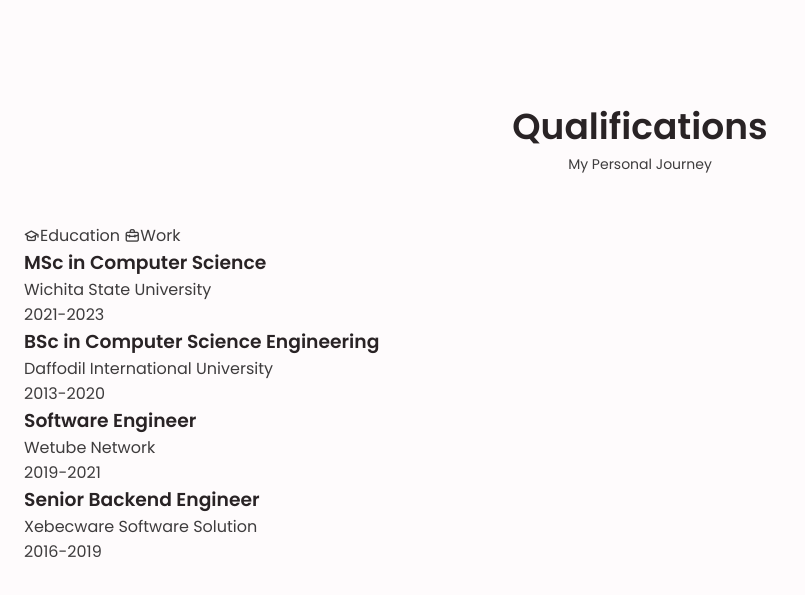
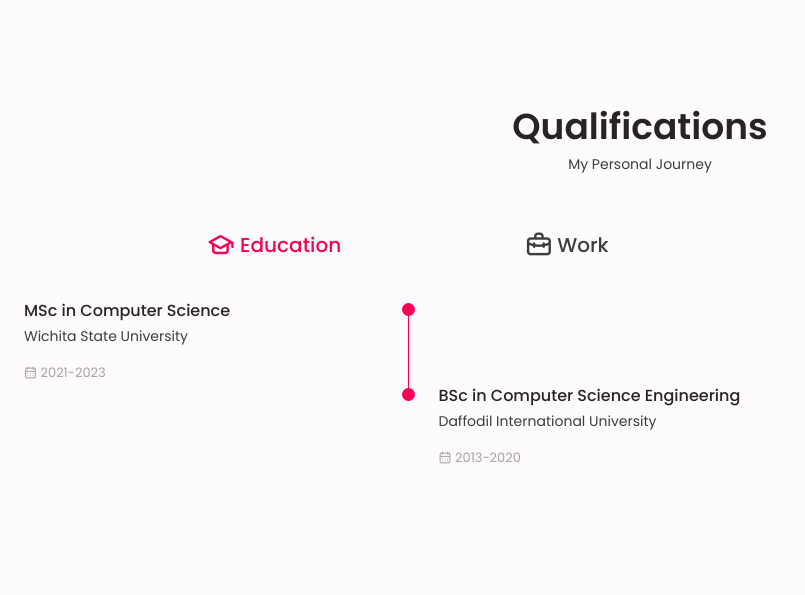
Before and after one commit to jhhemal/jhhemalnew, a plain HTML site: page index.html in a window 1280 px wide. Shown: the part 2368-2963 px from the top of the page, without its empty margins (0-805 px from the left). Drawn offline with nearby package versions, Linux system fonts and the light colour scheme.

Commit message:
Updated skills and skills css and js

```diff
--- a/css/styles.css
+++ b/css/styles.css
@@ -535,7 +535,76 @@
 }
 
 /*==================== QUALIFICATION ====================*/
+.qualification-tabs{
+    display: flex;
+    justify-content: space-evenly;
+    margin-bottom: var(--mb-2);
+}
 
+.qualification-button{
+    font-size: var(--h3-font-size);
+    font-weight: var(--font-medium);
+    cursor: pointer;
+}
+
+.qualification-button:hover{
+    color: var(--first-color);
+}
+
+.qualification-icon{
+    font-size: 1.8rem;
+    margin-right: var(--mb-0-25);
+}
+
+.qualification-data{
+    display: grid;
+    grid-template-columns: 1fr max-content 1fr;
+    column-gap: 1.5rem;
+}
+
+.qualification-title{
+    font-size: var(--normal-font-size);
+    font-weight: var(--font-medium);
+}
+
+.qualification-subtitle{
+    display: inline-block;
+    font-size: var(--small-font-size);
+    margin-bottom: var(--mb-1);
+}
+
+.qualification-calender{
+    font-size: var(--smaller-font-size);
+    color: var(--text-color-light);
+}
+
+.qualification-rounder{
+    display: inline-block;
+    width: 13px;
+    height: 13px;
+    background-color: var(--first-color);
+    border-radius: 50%;
+}
+
+.qualification-line{
+    display: block;
+    width: 1px;
+    height: 100%;
+    background-color: var(--first-color);
+    transform: translate(6px, -7px);
+}
+
+.qualification [data-content]{
+    display: none;
+}
+
+.qualification-active[data-content]{
+    display: block;
+}
+
+.qualification-button.qualification-active{
+    color: var(--first-color);
+}
 
 /*==================== SERVICES ====================*/
 
--- a/index.html
+++ b/index.html
@@ -403,24 +403,24 @@
 
                 <div class="qualification-container container">
                     <div class="qualification-tabs">
-                        <div class="qualification-button button-flex">
+                        <div class="qualification-button button-flex qualification-active" data-target="#education">
                             <i class="uil uil-graduation-cap qualification-icon"></i> Education
                         </div>
-                        <div class="qualification-button button-flex">
+                        <div class="qualification-button button-flex" data-target="#work">
                             <i class="uil uil-briefcase-alt qualification-icon"></i> Work
                         </div>
                     </div>
 
                     <div class="qualification-sections">
                         <!--==================== QUALIFICATION CONTENT 1 ====================-->
-                        <div class="qualification-content">
+                        <div class="qualification-content qualification-active" data-content id="education">
                             <!--==================== QUALIFICATION 1 ====================-->
                             <div class="qualification-data">
                                 <div>
                                     <h3 class="qualification-title">MSc in Computer Science</h3>
                                     <span class="qualification-subtitle">Wichita State University</span>
                                     <div class="qualification-calender">
-                                        <i class="uil uil-calender-alt"></i>
+                                        <i class="uil uil-calendar-alt"></i>
                                         2021-2023
                                     </div>
                                 </div>
@@ -433,18 +433,18 @@
 
                             <!--==================== QUALIFICATION 2 ====================-->
                             <div class="qualification-data">
+                                <div></div>
+                                <div>
+                                    <span class="qualification-rounder"></span>
+                                    <!-- <span class="qualification-line"></span> -->
+                                </div>
                                 <div>
                                     <h3 class="qualification-title">BSc in Computer Science Engineering</h3>
                                     <span class="qualification-subtitle">Daffodil International University</span>
                                     <div class="qualification-calender">
-                                        <i class="uil uil-calender-alt"></i>
+                                        <i class="uil uil-calendar-alt"></i>
                                         2013-2020
                                     </div>
-                                </div>
-
-                                <div>
-                                    <span class="qualification-rounder"></span>
-                                    <!-- <span class="qualification-line"></span> -->
                                 </div>
                             </div>
 
@@ -453,14 +453,14 @@
 
                     <div class="qualification-sections">
                         <!--==================== QUALIFICATION CONTENT 2 ====================-->
-                        <div class="qualification-content">
+                        <div class="qualification-content" data-content id="work">
                             <!--==================== QUALIFICATION 1 ====================-->
                             <div class="qualification-data">
                                 <div>
                                     <h3 class="qualification-title">Software Engineer</h3>
                                     <span class="qualification-subtitle">Wetube Network</span>
                                     <div class="qualification-calender">
-                                        <i class="uil uil-calender-alt"></i>
+                                        <i class="uil uil-calendar-alt"></i>
                                         2019-2021
                                     </div>
                                 </div>
@@ -473,18 +473,18 @@
 
                             <!--==================== QUALIFICATION 2 ====================-->
                             <div class="qualification-data">
+                                <div></div>
+                                <div>
+                                    <span class="qualification-rounder"></span>
+                                    <!-- <span class="qualification-line"></span> -->
+                                </div>
                                 <div>
                                     <h3 class="qualification-title">Senior Backend Engineer</h3>
                                     <span class="qualification-subtitle">Xebecware Software Solution</span>
                                     <div class="qualification-calender">
-                                        <i class="uil uil-calender-alt"></i>
+                                        <i class="uil uil-calendar-alt"></i>
                                         2016-2019
                                     </div>
-                                </div>
-
-                                <div>
-                                    <span class="qualification-rounder"></span>
-                                    <!-- <span class="qualification-line"></span> -->
                                 </div>
                             </div>
 
--- a/js/main.js
+++ b/js/main.js
@@ -51,6 +51,22 @@
 
 /*==================== QUALIFICATION TABS ====================*/
 
+const tabs = document.querySelectorAll('[data-target]');
+const tabContents = document.querySelectorAll('[data-content');
+
+tabs.forEach(tab => {
+    tab.addEventListener('click', ()=>{
+        const target = document.querySelector(tab.dataset.target);
+        tabContents.forEach(tabContent => {
+            tabContent.classList.remove('qualification-active');
+        })
+        target.classList.add('qualification-active');
+        tabs.forEach(tab => {
+            tab.classList.remove('qualification-active');
+        })
+        tab.classList.add('qualification-active');
+    })
+})
 
 /*==================== SERVICES MODAL ====================*/
 
```
